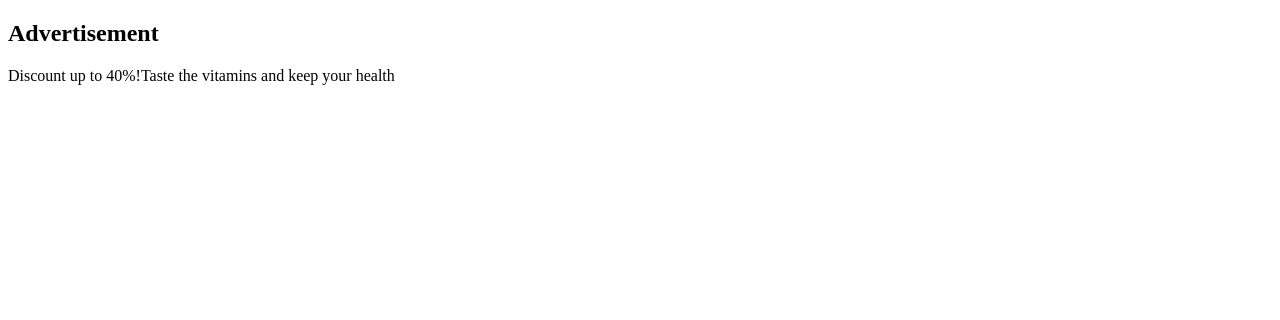
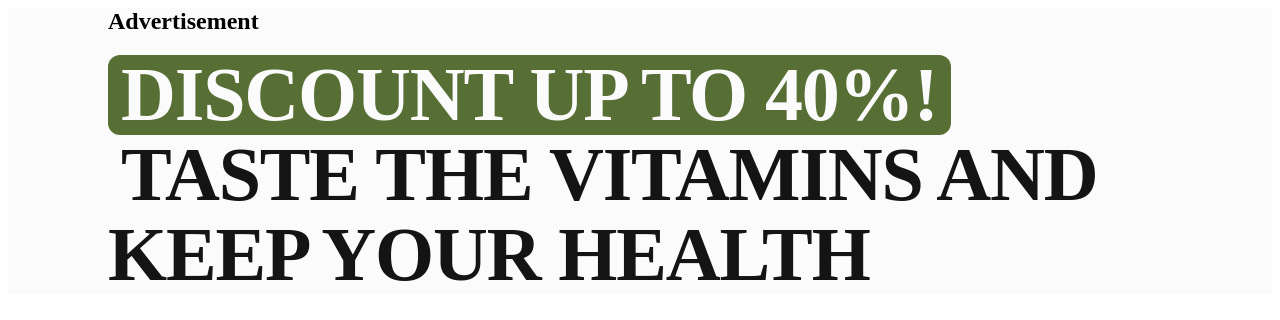
Before and after one commit to Sashkoe/probar, a plain HTML site: page index.html in a window 1280 px wide. Drawn offline with Linux system fonts and the light colour scheme.

Commit message:
Update index.html

```diff
--- a/index.html
+++ b/index.html
@@ -1,20 +1,8 @@
-<!DOCTYPE html>
-<html lang="en">
-<head>
-    <meta charset="UTF-8">
-    <meta name="viewport" content="width=device-width, initial-scale=1.0">
-    <link rel="stylesheet" href="./style.css">
-    <title>Document</title>
-</head>
-<body>
-        <section class="advertisement section ">
-            <div class="container">
-                <h2  class="title-advertisement visually-hidden">Advertisement</h2>
-                <p class="text"><span class="discount">Discount up to 40%!</span>Taste the vitamins and keep your health</p>
-            </div>
-        </section>
-
-    </main>
-    <footer></footer>
-</body>
-</html>
+<link rel="stylesheet" href="./style.css">
+<section class="promo section">
+    <div class="container">
+      <h2 class="visually-hidden">Advertisement</h2>
+      <span class="promo-text-fill">Discount up to 40%!</span>
+      <span class="promo-text">Taste the vitamins and keep your health</span>
+    </div>
+  </section>
```
